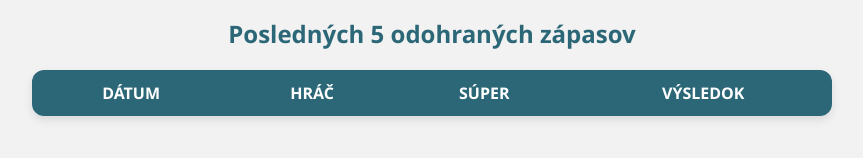
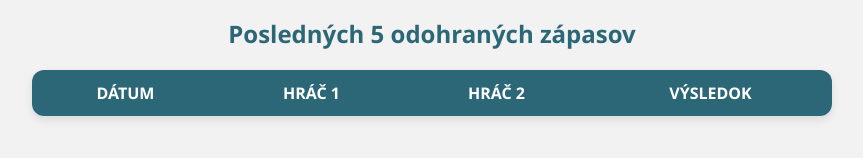
Before and after one commit to Jovany6969/Ping_pong_liga, a plain HTML site: page index.html in a window 1280 px wide. Shown: the part 388-546 px from the top of the page, without its empty margins (208-1071 px from the left). Drawn offline with Linux system fonts and the light colour scheme; no server answers.

Commit message:
Add files via upload

```diff
--- a/index.html
+++ b/index.html
@@ -126,8 +126,8 @@
 <table id="recent-matches-table">
   <tr>
     <th>Dátum</th>
-    <th>Hráč</th>
-    <th>Súper</th>
+    <th>Hráč 1</th>
+    <th>Hráč 2</th>
     <th>Výsledok</th>
   </tr>
 </table>
```
